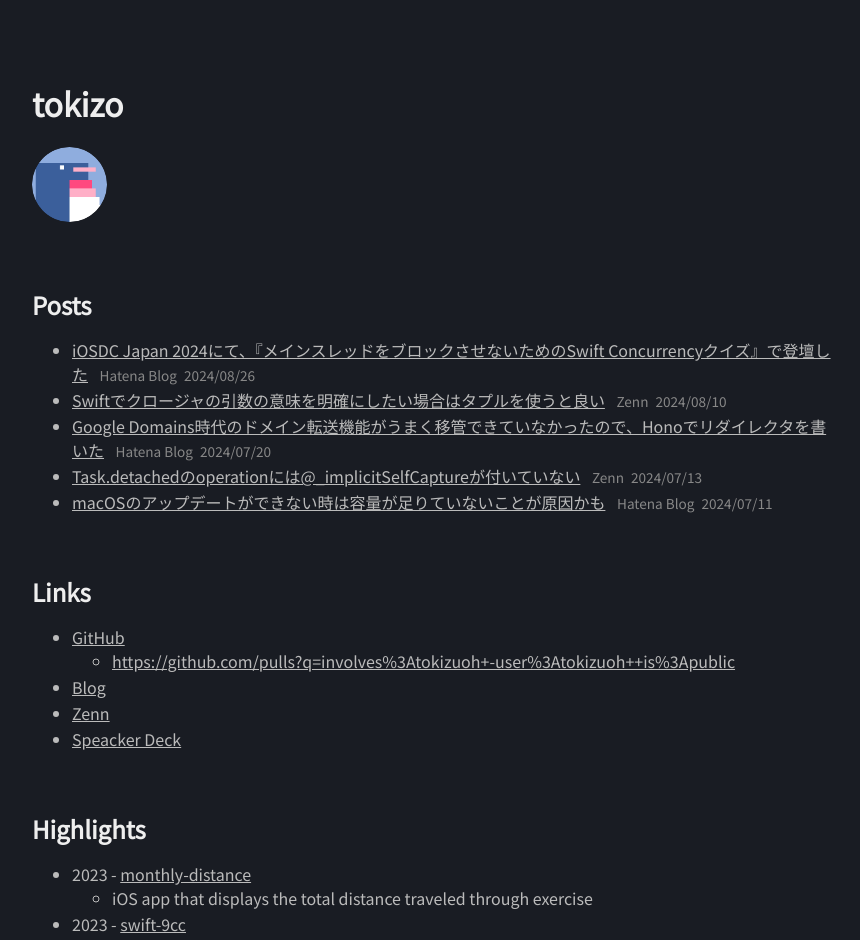
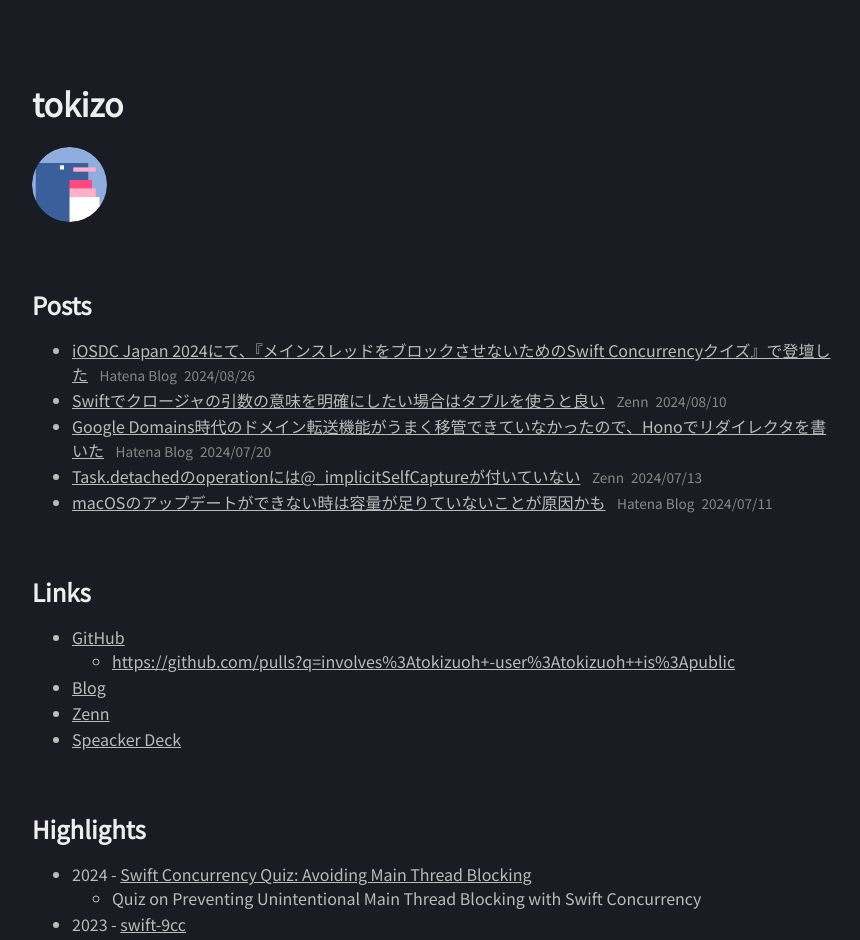
Before and after one commit to tokizuoh/info-tokizuoh-dev, a SvelteKit app: page / in a window 1280 px wide. Shown: the top 940 px of the page, without its empty margins (208-1068 px from the left). Built offline with nearby package versions, Linux system fonts and the light colour scheme.

Commit message:
update: highlights

```diff
--- a/src/routes/Highlights.svelte
+++ b/src/routes/Highlights.svelte
@@ -1,9 +1,9 @@
 <h2>Highlights</h2>
 <ul>
 	<li>
-		2023 - <a href="https://tokizuoh.hatenablog.com/monthly-distance">monthly-distance</a>
+		2024 - <a href="https://speakerdeck.com/tokizuoh/swift-cocurrency-quiz">Swift Concurrency Quiz: Avoiding Main Thread Blocking</a>
 		<ul>
-			<li>iOS app that displays the total distance traveled through exercise</li>
+			<li>Quiz on Preventing Unintentional Main Thread Blocking with Swift Concurrency</li>
 		</ul>
 	</li>
 	<li>
```
